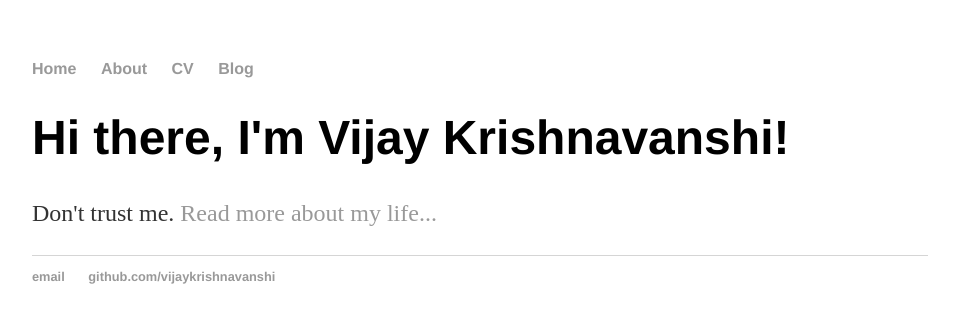
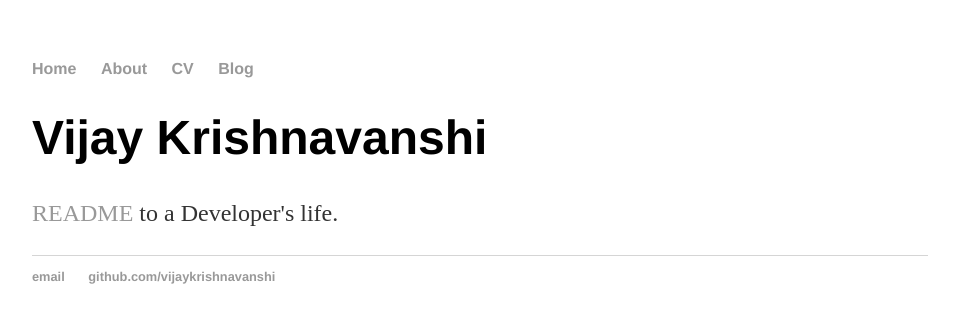
Before and after one commit to vijaykrishnavanshi/vijaykrishnavanshi.github.io, a Jekyll site: the page built from index.html, in a window 1280 px wide. Shown: the top 323 px of the page, without its empty margins (160-1119 px from the left). Built offline with Jekyll 4.4.1, drawn with Linux system fonts in a browser that asks for light colours.

Commit message:
Improve Index page

```diff
--- a/index.html
+++ b/index.html
@@ -3,6 +3,6 @@ layout: default
 title: Vijay Krishnavanshi
 ---
 <div class="blurb">
-	<h1>Hi there, I'm Vijay Krishnavanshi!</h1>
-	<p>Don't trust me. <a href="/about">Read more about my life...</a></p>
-</div><!-- /.blurb -->
+	<h1>Vijay Krishnavanshi</h1>
+	<p><a href="/about">README</a> to a Developer's life.</p>
+</div>
```
